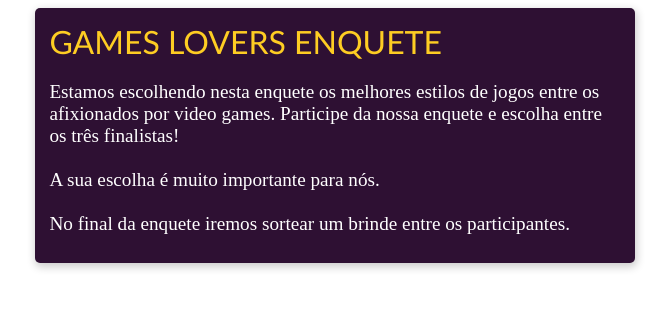
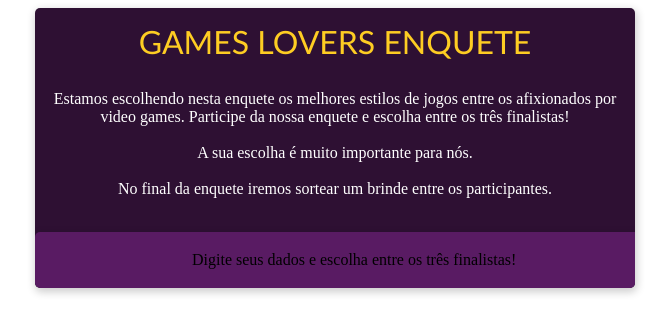
Before and after one commit to Gabriel-Alves02/Projeto02-Modulo02, a plain HTML site: page index.html in a window 1280 px wide. Shown: the whole page, without its empty margins (305-976 px from the left). Drawn offline with Linux system fonts and the light colour scheme.

Commit message:
closes #2 - 2 - Cabeçalho da página

```diff
--- a/index.html
+++ b/index.html
@@ -22,6 +22,9 @@
                 No final da enquete iremos sortear um brinde entre os participantes.
             </div>
         </div>
+        <div class="voting-space">
+            Digite seus dados e escolha entre os três finalistas!
+        </div>
     </div>
 </body>
 </html>
--- a/style.css
+++ b/style.css
@@ -7,8 +7,6 @@
     box-shadow: 1px 3px 8px 1px rgba(0, 0, 0, 0.2);
     border-radius: 5px;
     overflow: hidden;
-
-    align-items: center;
 }
 
 .header {
@@ -20,12 +18,31 @@
     font-size: 2rem;
     font-family:'Gill Sans', 'Gill Sans MT', Calibri, 'Trebuchet MS', sans-serif;
     font-weight: 500;
-    margin-bottom: 1.2rem;
+    margin-bottom: 1.8rem;
+    text-align: center;
 }
 
 .header-subtitle {
     color: white;
-    font-size: 1.2rem;
-    font-weight: 500;
-    margin-bottom: 0.9rem;
+    font-size: 1rem;
+    font-weight: 100;
+    margin-bottom: 1.2rem;
+    text-align: center;
 }
+
+.voting-space {
+    background-color: #591B63;
+    margin: auto;
+
+    width: 600px;
+
+    box-shadow: 1px 3px 8px 1px rgba(0, 0, 0, 0.2);
+    border-radius: 5px;
+    overflow: hidden;
+
+    padding: 1.2rem;
+    display: flex;
+    flex-direction: column;
+    align-items: center;
+    align-content: space-around;
+}
```
